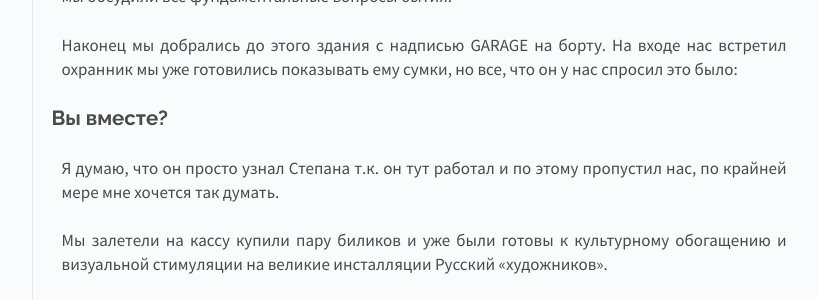
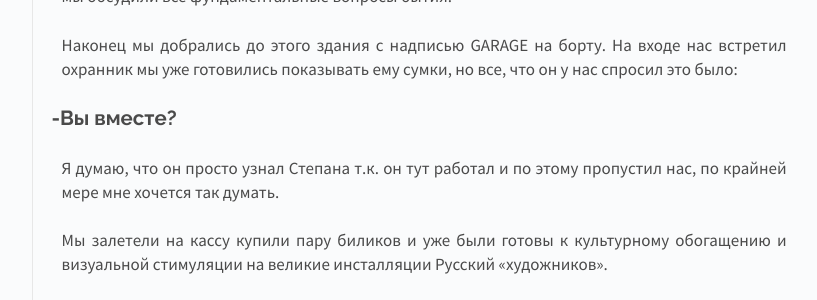
Before and after one commit to PirogovPavel/flex, a Jekyll site: the page built from _posts/2013-12-09-example-post.md, in a window 1280 px wide. Shown: the part 1101-1401 px from the top of the page, without its empty margins (326-1143 px from the left). Built offline with Jekyll 4.4.1, drawn with Linux system fonts in a browser that asks for light colours; Markdown is read by kramdown in place of the engine named in the settings.

```diff
--- a/_posts/2013-12-09-example-post.md
+++ b/_posts/2013-12-09-example-post.md
@@ -29,7 +29,7 @@ categories: posts
 Наконец мы добрались до этого здания с надписью GARAGE на борту.
 На входе нас встретил охранник мы уже готовились показывать ему сумки, но все, что он у нас спросил это было:
 
-## Вы вместе?
+## -Вы вместе?
 Я думаю, что он просто узнал Степана т.к. он тут работал и по этому пропустил нас, по крайней мере мне хочется так думать.
 
 Мы залетели на кассу купили пару биликов и уже были готовы к культурному обогащению и визуальной стимуляции на великие инсталляции Русский «художников».
```
